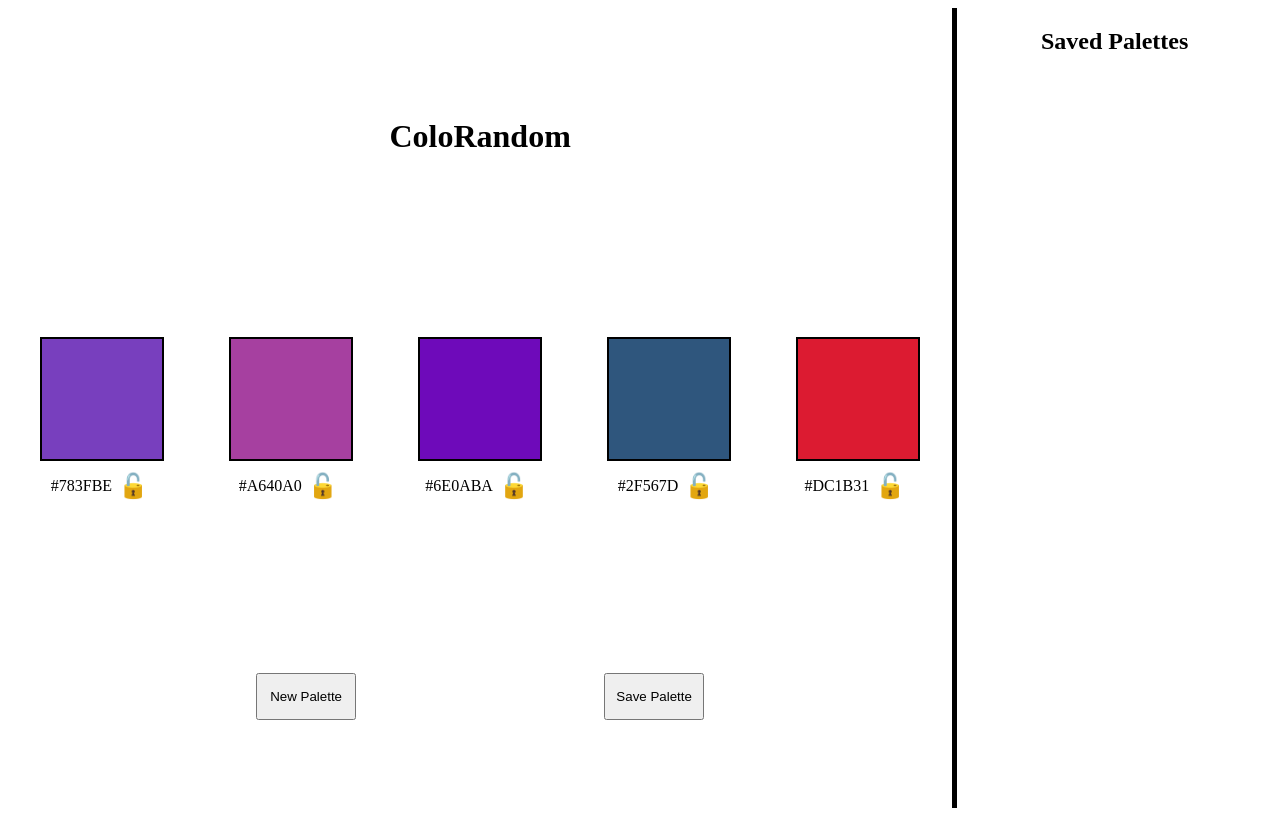
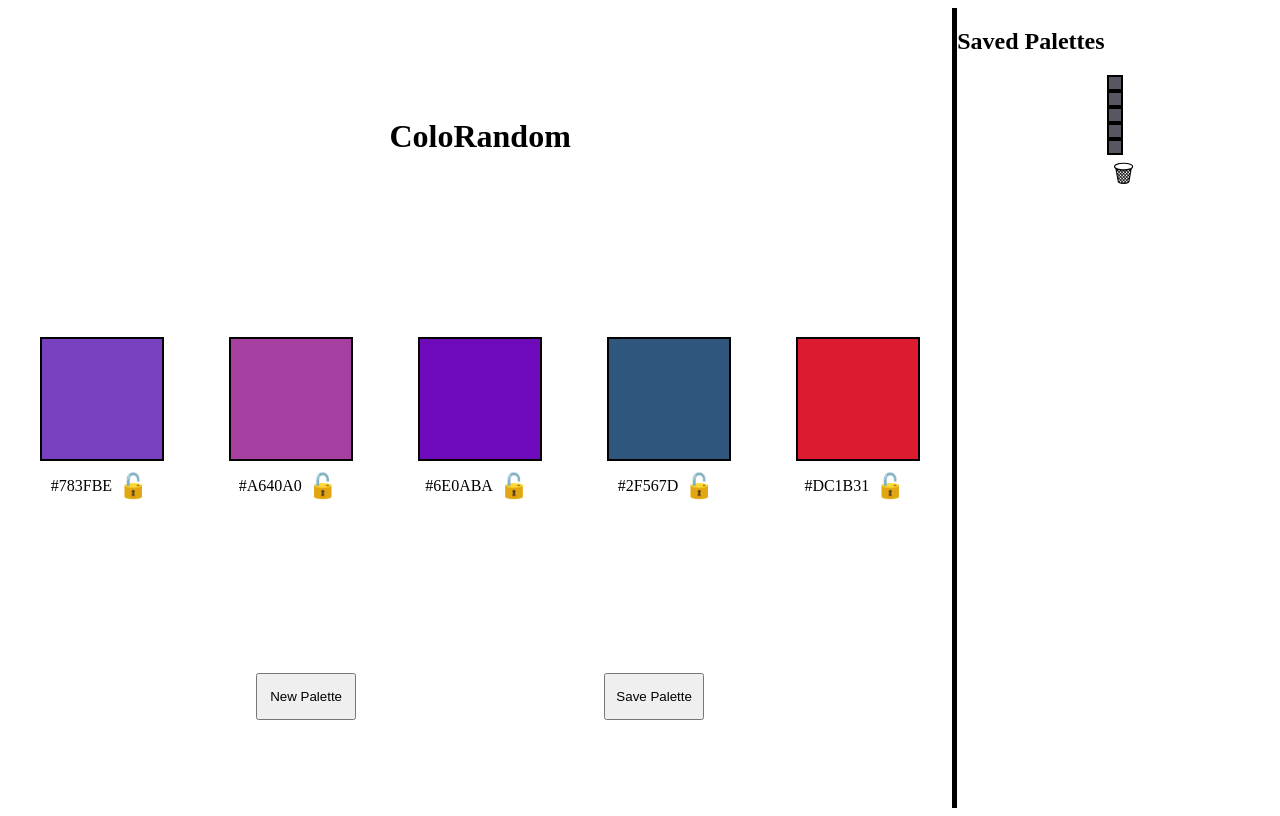
Before and after one commit to Eleanorgruth/ColoRandom, a plain HTML site: page index.html in a window 1280 px wide. Drawn offline with Linux system fonts and the light colour scheme.

Commit message:
Add mini-saved palette

```diff
--- a/index.html
+++ b/index.html
@@ -52,8 +52,16 @@
         </section>
     </div>
     <div class="saved-palette-section">
+      <h2>Saved Palettes</h2>
       <section class="saved-palette-display">
-        <h2>Saved Palettes</h2>
+          <div class="palette-group">
+            <section class="color-box mini-palette" id="color4"></section>
+            <section class="color-box mini-palette" id="color4"></section>
+            <section class="color-box mini-palette" id="color4"></section>
+            <section class="color-box mini-palette" id="color4"></section>
+            <section class="color-box mini-palette" id="color4"></section>
+            <button class="delete-button lock-button mini-palette">🗑</button>
+          </div>
       </section>
     </div>
   </body>
```
